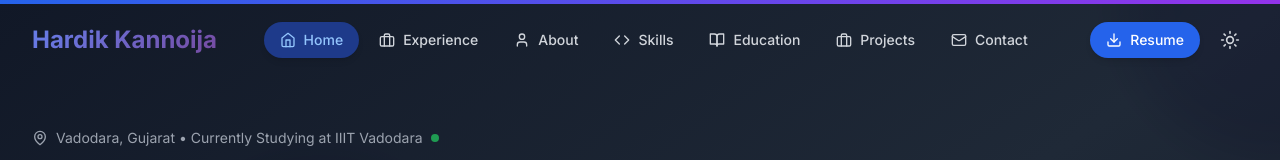
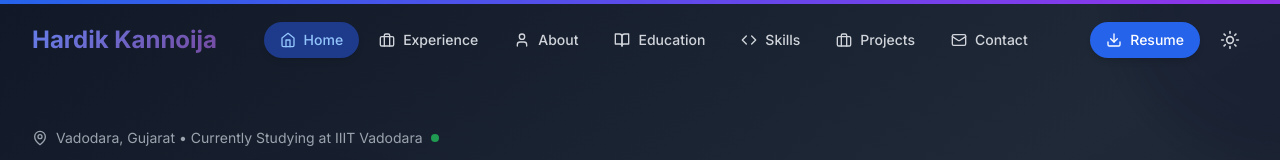
Before and after one commit to hard-i-k/portfolio, a React (Vite) app in the folder frontend/: page / in a window 1280 px wide. Shown: the top 160 px of the page. Built offline with nearby package versions, Linux system fonts and the light colour scheme.

Commit message:
Swap Education and Skills positions in navbar

```diff
--- a/frontend/src/components/Header.jsx
+++ b/frontend/src/components/Header.jsx
@@ -76,8 +76,8 @@ const Header = () => {
     { href: '#home', label: 'Home', icon: Home },
     { href: '#experience', label: 'Experience', icon: Briefcase },
     { href: '#about', label: 'About', icon: User },
+    { href: '#education', label: 'Education', icon: BookOpen },
     { href: '#skills', label: 'Skills', icon: Code },
-    { href: '#education', label: 'Education', icon: BookOpen },
     { href: '#projects', label: 'Projects', icon: Briefcase },
     { href: '#contact', label: 'Contact', icon: Mail },
   ]
```
